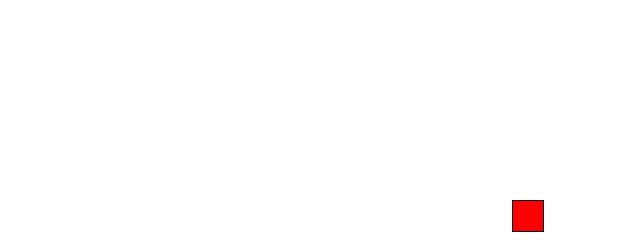
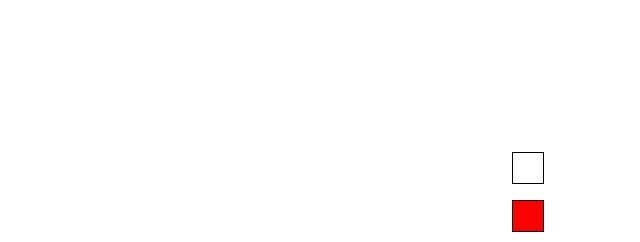
Before and after one commit to vishal6969/Paint, a plain HTML site: page index.html in a window 1280 px wide. Shown: the top 242 px of the page, 640-1280 px from the left. Drawn offline with Linux system fonts and the light colour scheme.

Commit message:
Update index.html
added a eraser.

```diff
--- a/index.html
+++ b/index.html
@@ -14,6 +14,11 @@
             width:30px;
             position:fixed;
             border:1px solid black;
+        }
+        div#white{
+            left:90%;
+            top:19%;
+            background-color:white;
         }
         div#red{
             left:90%;
@@ -53,6 +58,7 @@
     </style>
 </head>
 <body>
+    <div id="white" onclick="setColor('white')"></div>
     <div id="red" onclick="setColor('red')"></div>
     <div id="yellow" onclick="setColor('yellow')"></div>
     <div id="blue" onclick="setColor('blue')"></div>
@@ -80,6 +86,7 @@ function setColor(e){
     ctx.strokeStyle=e;
 }
 function start(e){
+    console.log("start");
     temp=true;
     ctx.moveTo(e.clientX,e.clientY);
     ctx.beginPath();
@@ -88,11 +95,13 @@ function start(e){
 
 function finish(){
     temp=false;
+    console.log("finish");
 }
 
 function draw(e){
     if(!temp)
     return;
+    console.log("draw");
     ctx.lineCap="round";
     ctx.lineWidth=5;
     ctx.lineTo(e.clientX,e.clientY);
```
